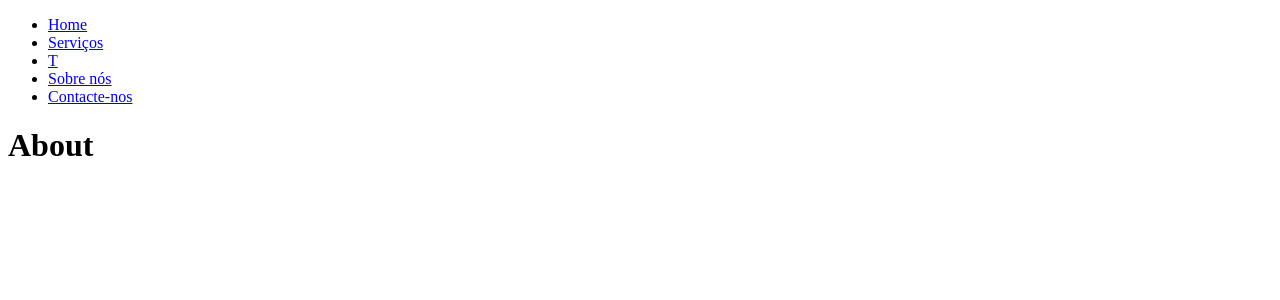
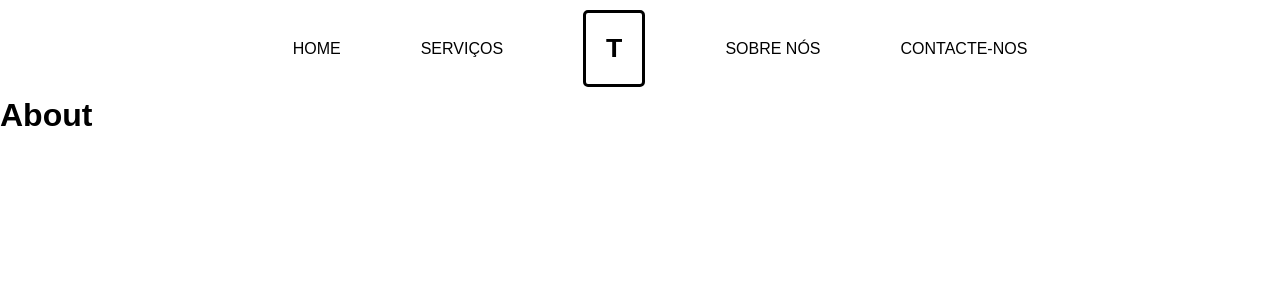
Before and after one commit to aja-silason/minimal, a React (Create React App) app: page /about in a window 1280 px wide. Shown: the top 300 px of the page. Built offline with nearby package versions, Linux system fonts and the light colour scheme.

Commit message:
Estilizando o Menu

```diff
--- a/src/components/componentspages/menu.js
+++ b/src/components/componentspages/menu.js
@@ -1,5 +1,6 @@
 import React from "react";
 import { Link } from "react-router-dom";
+import './stylecomponents/menu.css';
 
 export default function Menu(){
     return(
@@ -12,7 +13,7 @@ export default function Menu(){
                     <li>
                         <Link to='/services'>Serviços</Link>
                     </li>
-                    <li>
+                    <li className="t">
                         <Link to='/'>T</Link>
                     </li>
                     <li>
--- a/src/components/componentspages/stylecomponents/menu.css
+++ b/src/components/componentspages/stylecomponents/menu.css
@@ -0,0 +1,25 @@
+*{
+    font-family: Arial, Helvetica, sans-serif;
+}
+ul{
+    display: flex;
+    justify-content: center;
+    align-items: center;
+}
+ul li{
+    list-style: none;
+    margin: 10px 40px;
+}
+a{
+    text-decoration: none;
+    color: #000;
+    text-transform: uppercase;
+}
+.t{
+    border: 3px solid #000;
+    border-radius: 5px;
+    padding: 20px;
+    font-size: 20pt;
+    font-weight: 600;
+    cursor: pointer;
+}
--- a/src/pages/Home.js
+++ b/src/pages/Home.js
@@ -1,12 +1,15 @@
 import React from "react";
 import Menu from "../components/componentspages/menu";
 import Rotas from "../components/Rotas";
+import './stylepage/Home.css';
 
 export default function Home(){
     return(
         <React.Fragment>
-            <Menu/>
-            <h1>Home</h1>
+            <div className="conteinerHome">
+                <Menu/>
+
+            </div>
         </React.Fragment>
     )
 }
--- /dev/null
+++ b/src/pages/stylepage/Home.css
@@ -0,0 +1,8 @@
+*{
+    margin: 0;
+}
+.conteinerHome{
+    height: 100vh;
+    background-image: url(../../assets/everest.jpg);
+    background-size: cover;
+}
```
